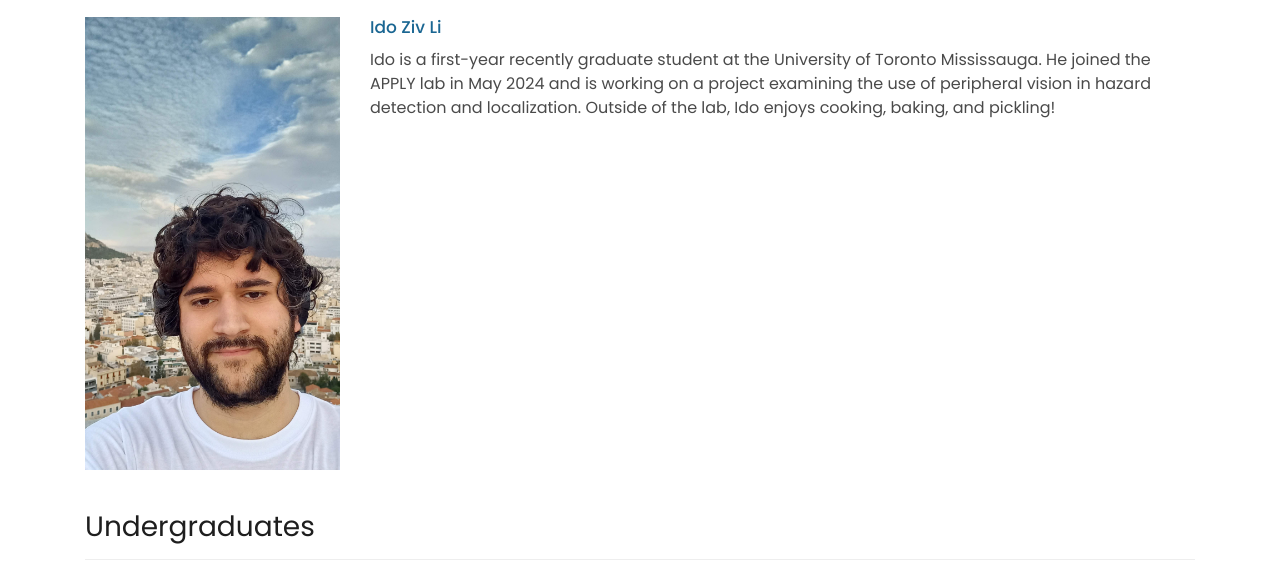
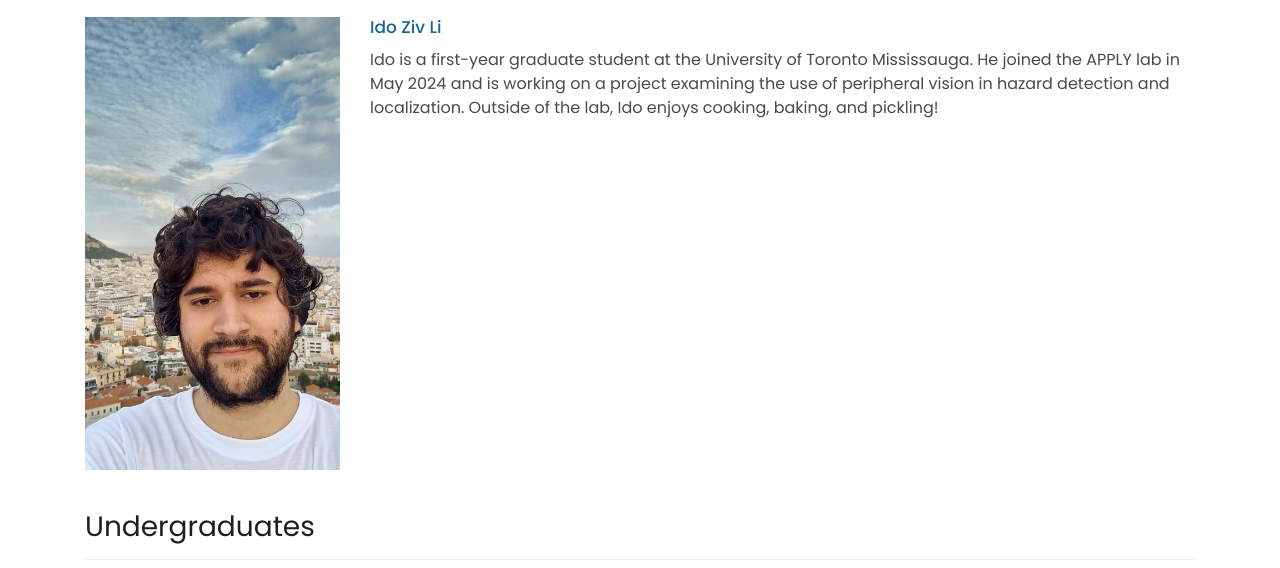
Before and after one commit to annakosov/applylab.github.io, a plain HTML site: page people.html in a window 1280 px wide. Shown: the part 3644-4212 px from the top of the page. Drawn offline with Linux system fonts and the light colour scheme.

Commit message:
Updated Ido typo

```diff
--- a/people.html
+++ b/people.html
@@ -315,7 +315,7 @@
         <div class="col-md-9">
           <div class="left-content">
             <h4>Ido Ziv Li </h4>
-            <p> Ido is a first-year recently graduate student at the University of Toronto Mississauga.
+            <p> Ido is a first-year graduate student at the University of Toronto Mississauga.
               He joined the APPLY lab in May 2024 and is working on a project examining the use of peripheral
                vision in hazard detection and localization. Outside of the lab, Ido enjoys cooking, baking, and pickling!
             </p>
```
